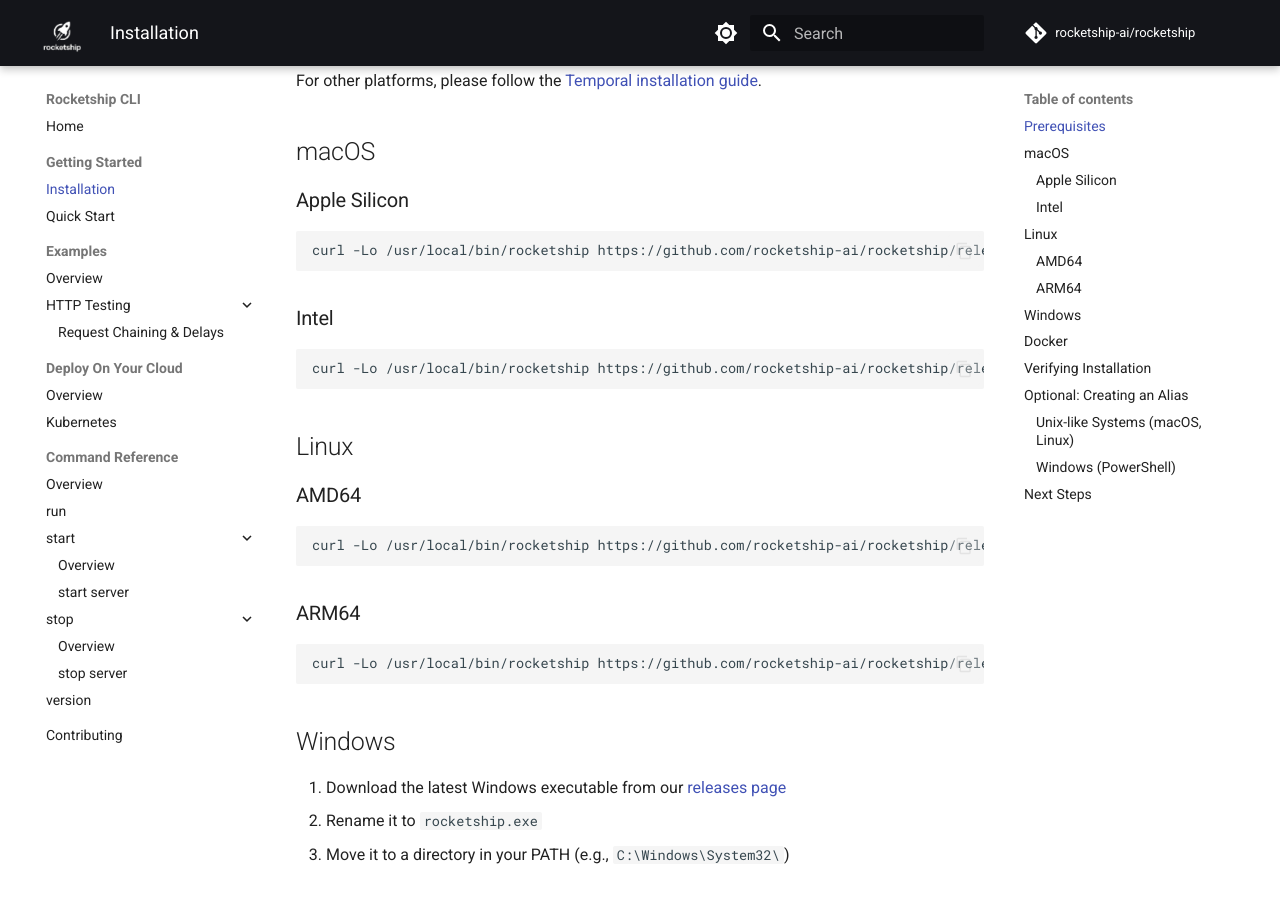
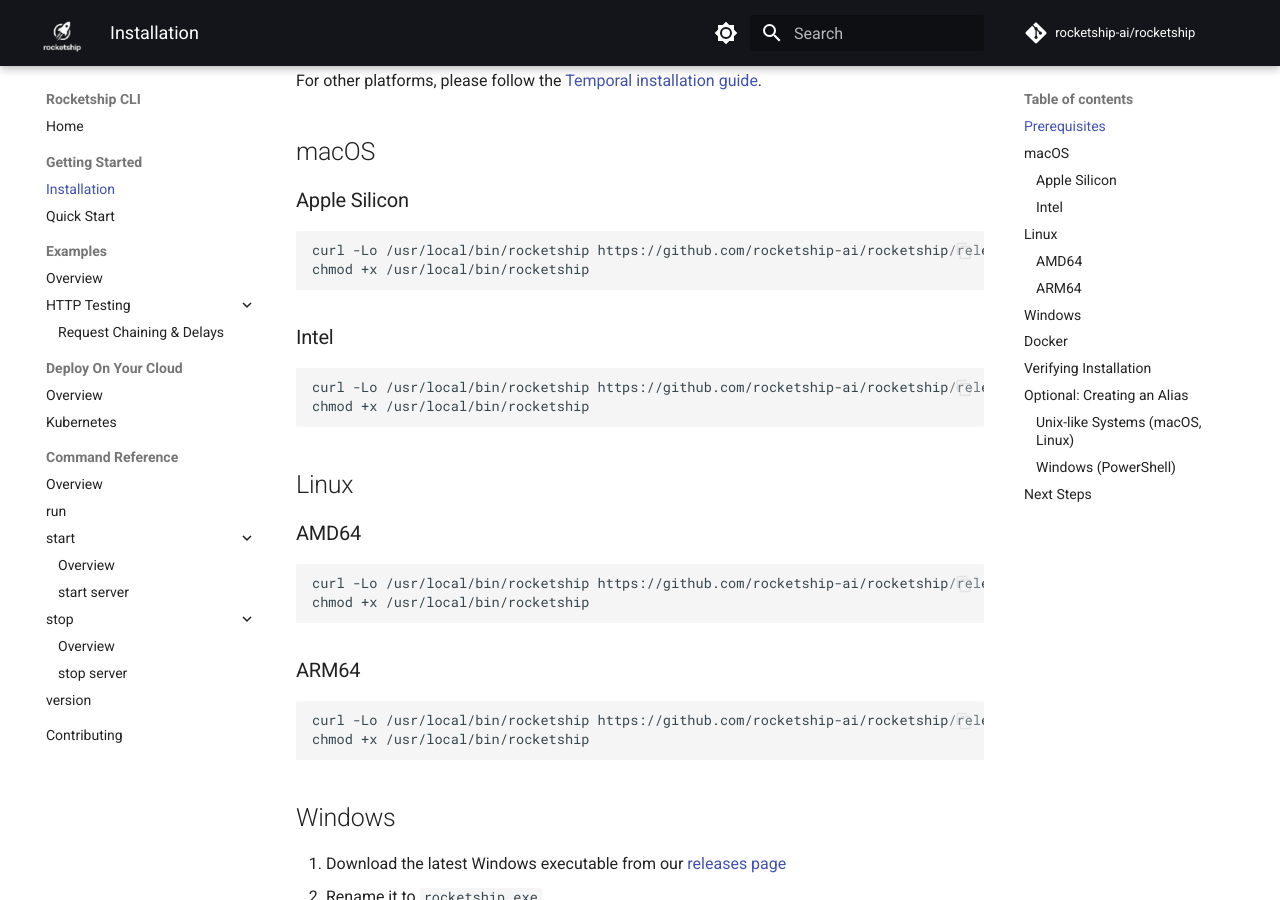
Before and after one commit to rocketship-ai/rocketship, an MkDocs documentation site: the page built from docs/src/installation.md, in a window 1280 px wide and 900 px high, scrolled down 395 px. Built offline with MkDocs 1.6.1 and Material for MkDocs 9.7.7, drawn with Linux system fonts in a browser that asks for light colours; comment, search, counter and statistics services are not loaded.

Commit message:
break up install commands (#56)

````diff
--- a/docs/src/installation.md
+++ b/docs/src/installation.md
@@ -17,13 +17,15 @@
 ### Apple Silicon
 
 ```bash
-curl -Lo /usr/local/bin/rocketship https://github.com/rocketship-ai/rocketship/releases/latest/download/rocketship-darwin-arm64 && chmod +x /usr/local/bin/rocketship
+curl -Lo /usr/local/bin/rocketship https://github.com/rocketship-ai/rocketship/releases/latest/download/rocketship-darwin-arm64
+chmod +x /usr/local/bin/rocketship
 ```
 
 ### Intel
 
 ```bash
-curl -Lo /usr/local/bin/rocketship https://github.com/rocketship-ai/rocketship/releases/latest/download/rocketship-darwin-amd64 && chmod +x /usr/local/bin/rocketship
+curl -Lo /usr/local/bin/rocketship https://github.com/rocketship-ai/rocketship/releases/latest/download/rocketship-darwin-amd64
+chmod +x /usr/local/bin/rocketship
 ```
 
 ## Linux
@@ -31,13 +33,15 @@
 ### AMD64
 
 ```bash
-curl -Lo /usr/local/bin/rocketship https://github.com/rocketship-ai/rocketship/releases/latest/download/rocketship-linux-amd64 && chmod +x /usr/local/bin/rocketship
+curl -Lo /usr/local/bin/rocketship https://github.com/rocketship-ai/rocketship/releases/latest/download/rocketship-linux-amd64
+chmod +x /usr/local/bin/rocketship
 ```
 
 ### ARM64
 
 ```bash
-curl -Lo /usr/local/bin/rocketship https://github.com/rocketship-ai/rocketship/releases/latest/download/rocketship-linux-arm64 && chmod +x /usr/local/bin/rocketship
+curl -Lo /usr/local/bin/rocketship https://github.com/rocketship-ai/rocketship/releases/latest/download/rocketship-linux-arm64
+chmod +x /usr/local/bin/rocketship
 ```
 
 ## Windows
````
Also changed, not shown: docs/src/quickstart.md (+3 -1 lines), README.md.
